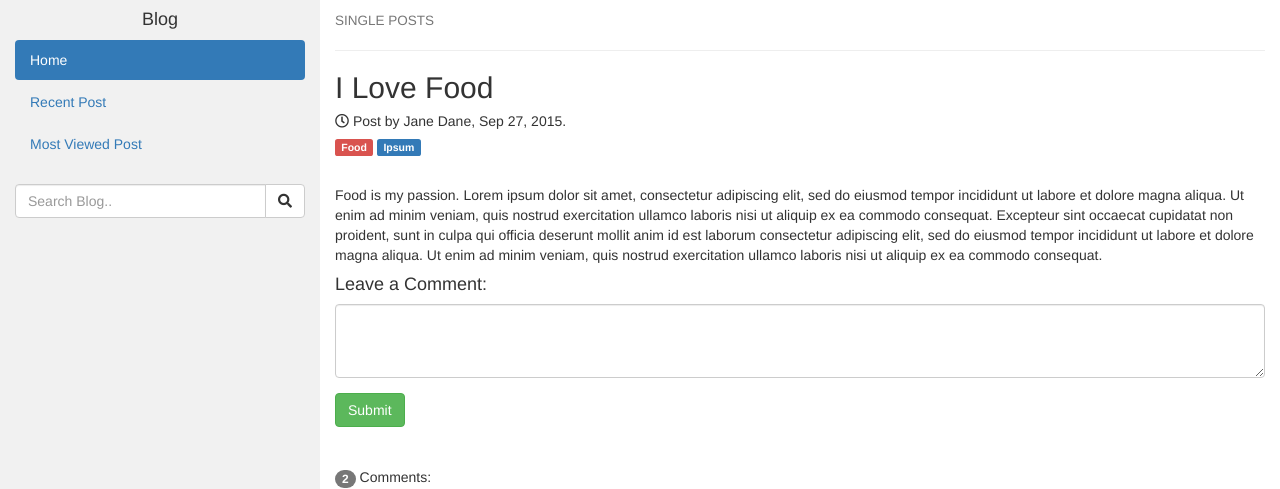
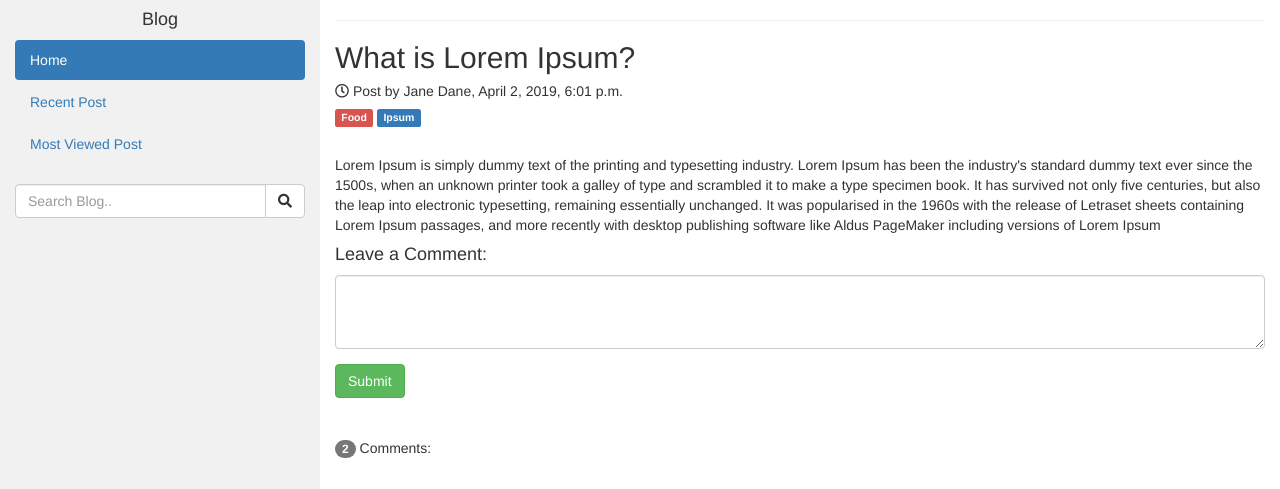
Before and after one commit to nayonacademy/BlogProject, a Django app: page /details/1 in a window 1280 px wide. Shown: the top 489 px of the page. Run offline with Django 3.2, Linux system fonts and the light colour scheme; data comes from the database, SQL or seed files in the repository; some libraries are stand-ins or nearby versions.

Commit message:
blog post details

```diff
--- a/BlogProject/blog/templates/blog/home.html
+++ b/BlogProject/blog/templates/blog/home.html
@@ -7,10 +7,10 @@
       <hr>
 
       {% for i in allpost %}
-      <h2>{{i.title}}</h2>
+      <a href="{% url 'details' i.pk %}"> <h2>{{i.title}}</h2> </a>
       <h5><span class="text-default"><i class="far fa-clock"></i> Post by Jane Dane, {{i.publish_date}}</h5>
       <h5><span class="label label-danger">Food</span> <span class="label label-primary">Ipsum</span></h5><br>
-      <p>{{i.details}}</p>
+      <p>{{i.details|slice:'200'}}</p>
       <br><br>
       <hr>
         {% endfor %}
--- a/BlogProject/blog/templates/blog/post_details.html
+++ b/BlogProject/blog/templates/blog/post_details.html
@@ -3,13 +3,12 @@
 {% load static %}
 {% block maincontent %}
 <div class="col-sm-9">
-      <h4><small>SINGLE POSTS</small></h4>
       <hr>
-      <h2>I Love Food</h2>
-      <h5><span class="text-default"><i class="far fa-clock"></i></span> Post by Jane Dane, Sep 27, 2015.</h5>
+      <h2>{{details_post.first.title}}</h2>
+      <h5><span class="text-default"><i class="far fa-clock"></i></span> Post by Jane Dane, {{details_post.first.publish_date}}</h5>
       <h5><span class="label label-danger">Food</span> <span class="label label-primary">Ipsum</span></h5><br>
       <p>
-      Food is my passion. Lorem ipsum dolor sit amet, consectetur adipiscing elit, sed do eiusmod tempor incididunt ut labore et dolore magna aliqua. Ut enim ad minim veniam, quis nostrud exercitation ullamco laboris nisi ut aliquip ex ea commodo consequat. Excepteur sint occaecat cupidatat non proident, sunt in culpa qui officia deserunt mollit anim id est laborum consectetur adipiscing elit, sed do eiusmod tempor incididunt ut labore et dolore magna aliqua. Ut enim ad minim veniam, quis nostrud exercitation ullamco laboris nisi ut aliquip ex ea commodo consequat.
+      {{details_post.first.details}}
      </p>
       <h4>Leave a Comment:</h4>
       <form role="form">
--- a/BlogProject/blog/views.py
+++ b/BlogProject/blog/views.py
@@ -11,4 +11,8 @@ def index(request):
     return render(request, 'blog/home.html',context)
 
 def postDetails(request, pk):
-    return render(request, 'blog/post_details.html')
+    details_post = BlogPost.objects.filter(id=pk)
+    context = {
+        'details_post': details_post
+    }
+    return render(request, 'blog/post_details.html',context)
```
